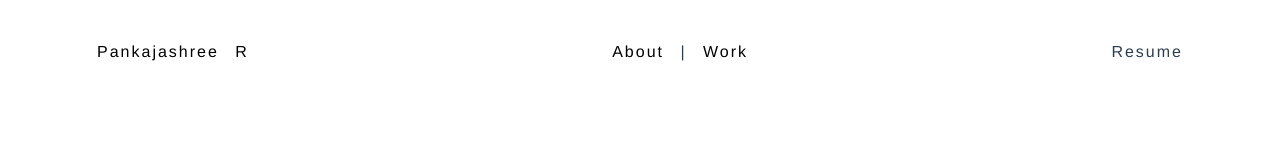
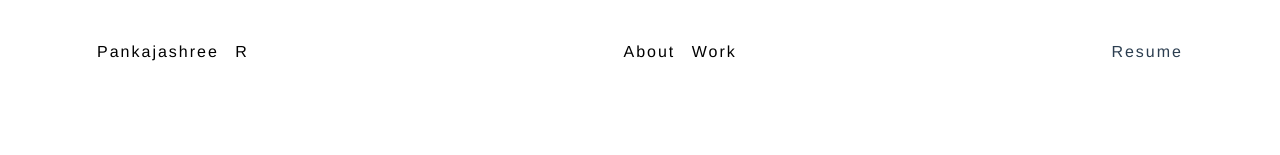
Before and after one commit to pankaja-shree/pankaja-portfolio, a Vue app: page / in a window 1280 px wide. Shown: the top 155 px of the page. Built offline with nearby package versions, Linux system fonts and the light colour scheme.

Commit message:
remove pipe symbol

```diff
--- a/src/components/Header.vue
+++ b/src/components/Header.vue
@@ -3,7 +3,7 @@
      <nav>
       <ul>
       <li><router-link to='/'>Pankajashree R</router-link></li>
-      <li><router-link to='/about'>About</router-link> | <router-link to='/projects'>Work</router-link></li>
+      <li><router-link to='/about'>About</router-link>  <router-link to='/projects'>Work</router-link></li>
       <li>Resume</li>
       </ul>
     </nav>
```
